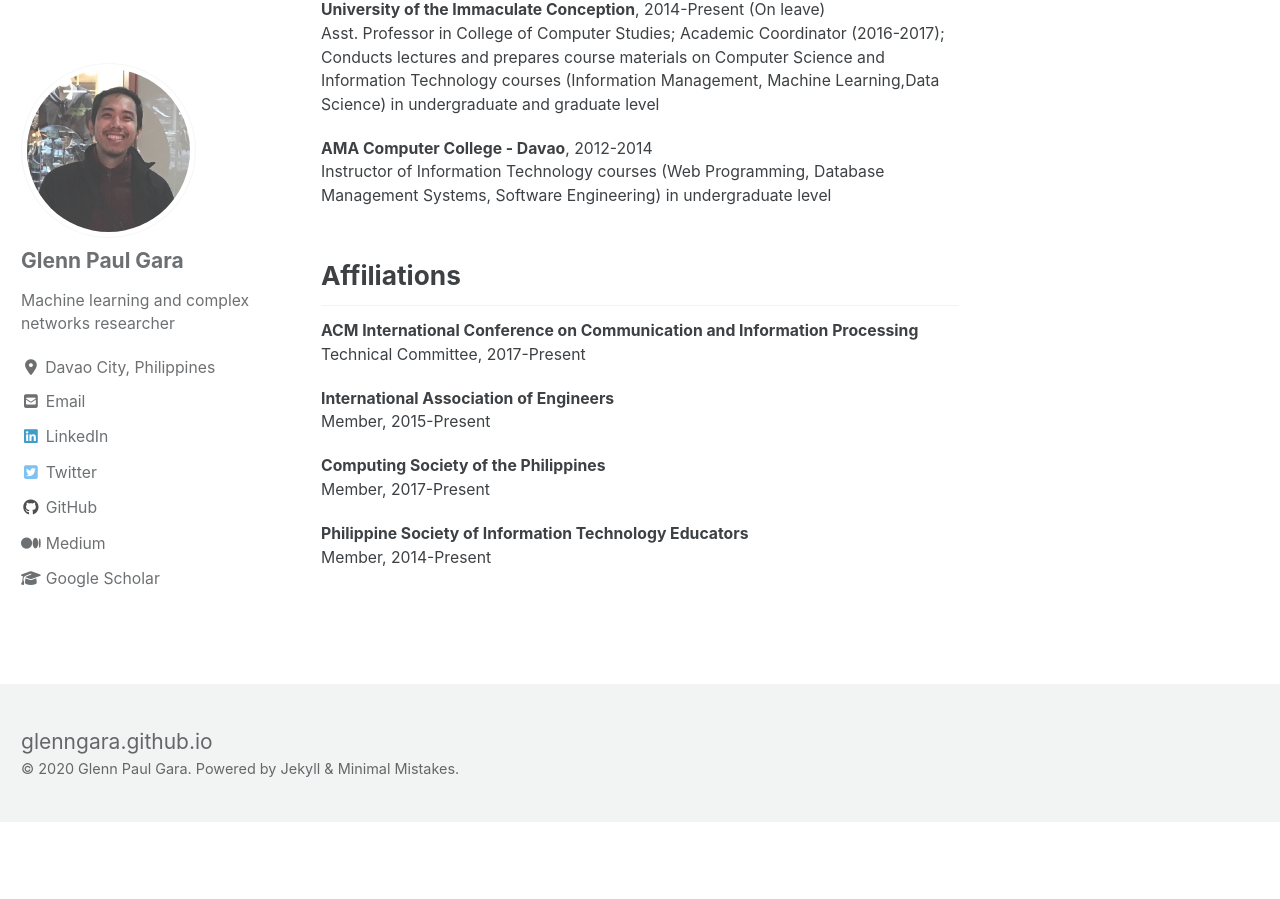
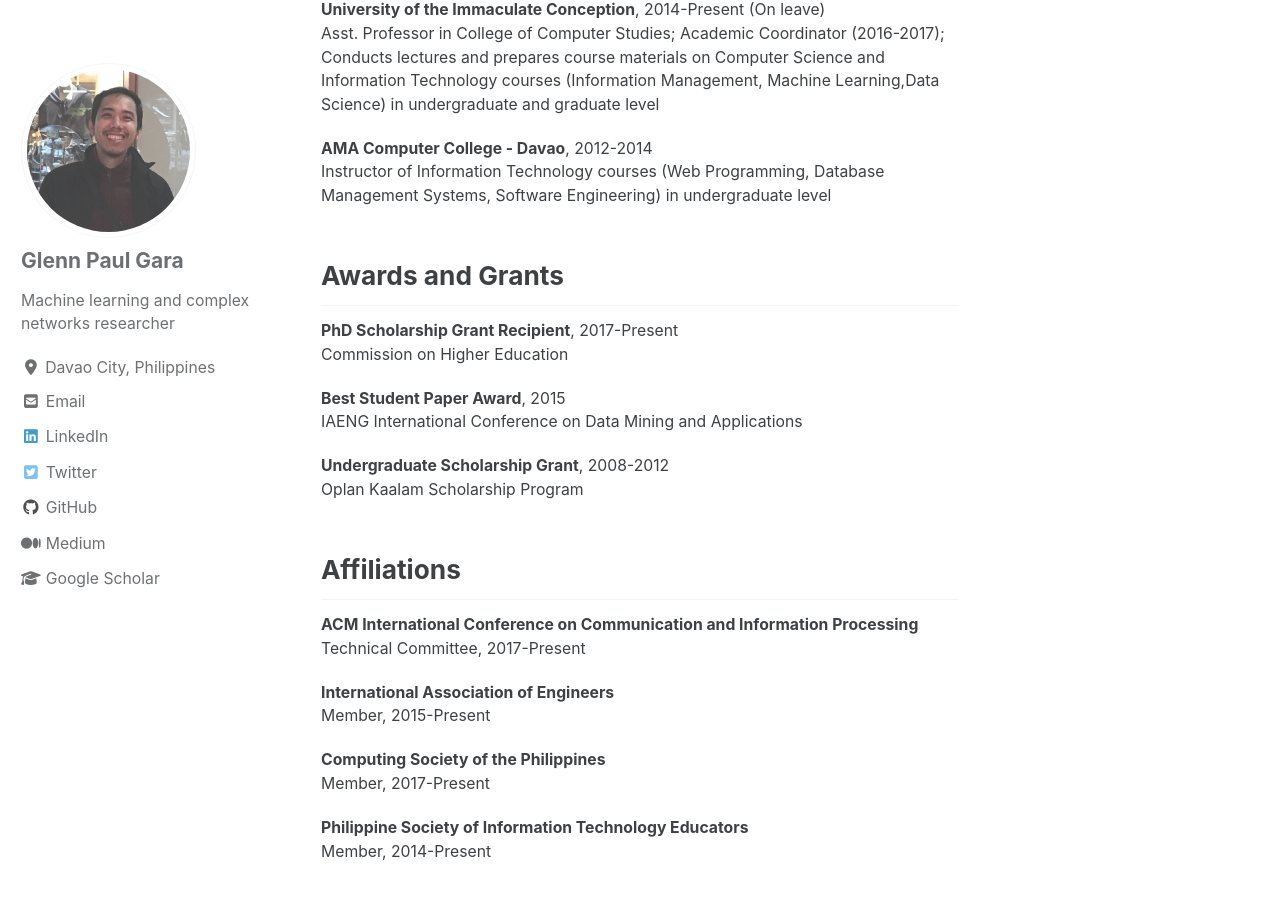
Before and after one commit to glenngara/glenngara.github.io, a Jekyll site: the page built from _pages/cv.md, in a window 1280 px wide and 900 px high, scrolled down 686 px. Built offline with Jekyll 4.4.1, drawn with Linux system fonts in a browser that asks for light colours; cached includes are drawn as plain includes; nearby versions of some CDN libraries; before the commit the page ends 1508 px from its top, so only the background shows below that.

Commit message:
Edited CV page

```diff
--- a/_pages/cv.md
+++ b/_pages/cv.md
@@ -28,6 +28,17 @@ Asst. Professor in College of Computer Studies; Academic Coordinator (2016-2017)
 **AMA Computer College - Davao**, 2012-2014
 Instructor of Information Technology courses (Web Programming, Database Management Systems, Software Engineering) in undergraduate level
 
+Awards and Grants
+------
+**PhD Scholarship Grant Recipient**, 2017-Present
+Commission on Higher Education
+
+**Best Student Paper Award**, 2015
+IAENG International Conference on Data Mining and Applications
+
+**Undergraduate Scholarship Grant**, 2008-2012
+Oplan Kaalam Scholarship Program
+
 Affiliations
 ------
 **ACM International Conference on Communication and Information Processing**
```
